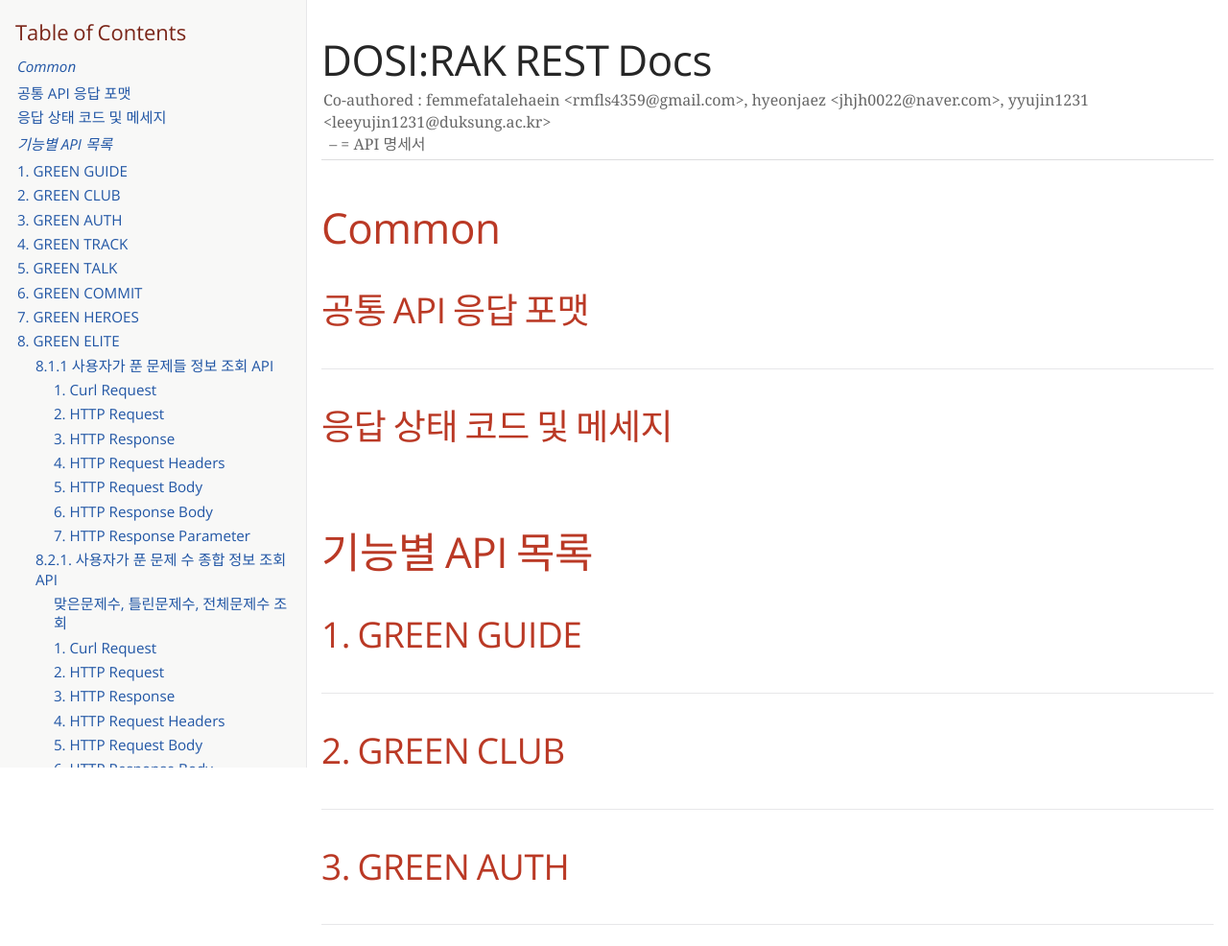
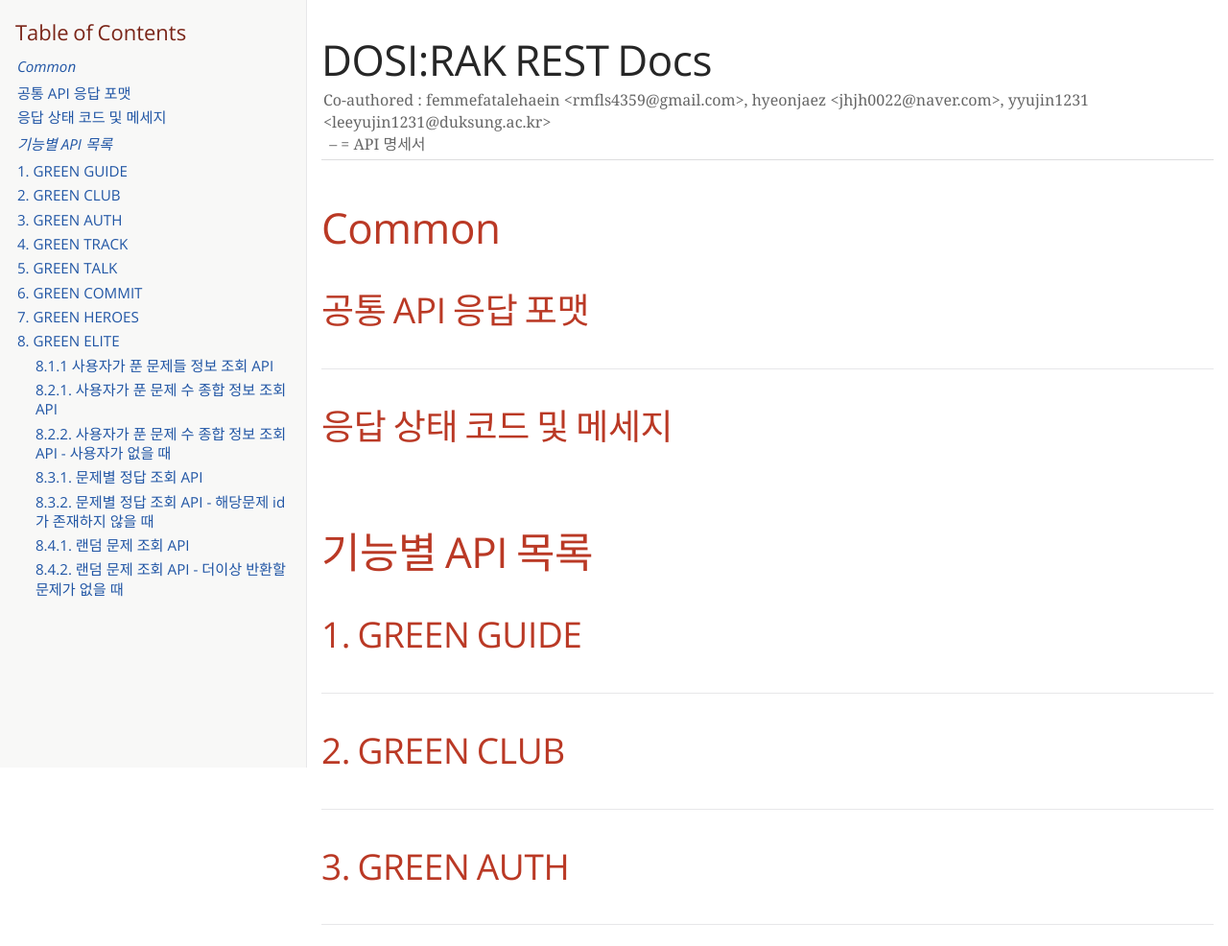
Before and after one commit to hyeonjaez/dosirak-be-refactoring, a plain HTML site: page src/docs/asciidoc/index.html in a window 1280 px wide. Shown: the top 986 px of the page at 96% size. Drawn offline with nearby package versions, Linux system fonts and the light colour scheme; a web font is replaced by a local one.

Commit message:
author 수정

```diff
--- a/src/docs/asciidoc/index.html
+++ b/src/docs/asciidoc/index.html
@@ -573,85 +573,13 @@ body.book #toc,body.book #preamble,body.book h1.sect0,body.book .sect1>h2{page-b
 <li><a href="#_7_green_heroes">7. GREEN HEROES</a></li>
 <li><a href="#_8_green_elite">8. GREEN ELITE</a>
 <ul class="sectlevel2">
-<li><a href="#_8_1_1_사용자가_푼_문제들_정보_조회_api">8.1.1 사용자가 푼 문제들 정보 조회 API</a>
-<ul class="sectlevel3">
-<li><a href="#_1_curl_request">1. Curl Request</a></li>
-<li><a href="#_2_http_request">2. HTTP Request</a></li>
-<li><a href="#_3_http_response">3. HTTP Response</a></li>
-<li><a href="#_4_http_request_headers">4. HTTP Request Headers</a></li>
-<li><a href="#_5_http_request_body">5. HTTP Request Body</a></li>
-<li><a href="#_6_http_response_body">6. HTTP Response Body</a></li>
-<li><a href="#_7_http_response_parameter">7. HTTP Response Parameter</a></li>
-</ul>
-</li>
-<li><a href="#_8_2_1_사용자가_푼_문제_수_종합_정보_조회_api">8.2.1. 사용자가 푼 문제 수 종합 정보 조회 API</a>
-<ul class="sectlevel4">
-<li><a href="#_맞은문제수_틀린문제수_전체문제수_조회">맞은문제수, 틀린문제수, 전체문제수 조회</a></li>
-<li><a href="#_1_curl_request_2">1. Curl Request</a></li>
-<li><a href="#_2_http_request_2">2. HTTP Request</a></li>
-<li><a href="#_3_http_response_2">3. HTTP Response</a></li>
-<li><a href="#_4_http_request_headers_2">4. HTTP Request Headers</a></li>
-<li><a href="#_5_http_request_body_2">5. HTTP Request Body</a></li>
-<li><a href="#_6_http_response_body_2">6. HTTP Response Body</a></li>
-<li><a href="#_7_http_response_parameter_2">7. HTTP Response Parameter</a></li>
-</ul>
-</li>
-<li><a href="#_8_2_2_사용자가_푼_문제_수_종합_정보_조회_api_사용자가_없을_때">8.2.2. 사용자가 푼 문제 수 종합 정보 조회 API - 사용자가 없을 때</a>
-<ul class="sectlevel3">
-<li><a href="#_1_curl_request_3">1. Curl Request</a></li>
-<li><a href="#_2_http_request_3">2. HTTP Request</a></li>
-<li><a href="#_3_http_response_3">3. HTTP Response</a></li>
-<li><a href="#_4_http_request_headers_3">4. HTTP Request Headers</a></li>
-<li><a href="#_5_http_request_body_3">5. HTTP Request Body</a></li>
-<li><a href="#_6_http_response_body_3">6. HTTP Response Body</a></li>
-<li><a href="#_7_http_response_parameter_3">7. HTTP Response Parameter</a></li>
-</ul>
-</li>
-<li><a href="#_8_3_1_문제별_정답_조회_api">8.3.1. 문제별 정답 조회 API</a>
-<ul class="sectlevel3">
-<li><a href="#_1_curl_request_4">1. Curl Request</a></li>
-<li><a href="#_2_http_request_4">2. HTTP Request</a></li>
-<li><a href="#_3_http_response_4">3. HTTP Response</a></li>
-<li><a href="#_4_http_request_headers_4">4. HTTP Request Headers</a></li>
-<li><a href="#_5_http_request_body_4">5. HTTP Request Body</a></li>
-<li><a href="#_6_http_response_body_4">6. HTTP Response Body</a></li>
-<li><a href="#_7_http_response_parameter_4">7. HTTP Response Parameter</a></li>
-</ul>
-</li>
-<li><a href="#_8_3_2_문제별_정답_조회_api_해당문제_id가_존재하지_않을_때">8.3.2. 문제별 정답 조회 API - 해당문제 id가 존재하지 않을 때</a>
-<ul class="sectlevel3">
-<li><a href="#_1_curl_request_5">1. Curl Request</a></li>
-<li><a href="#_2_http_request_5">2. HTTP Request</a></li>
-<li><a href="#_3_http_response_5">3. HTTP Response</a></li>
-<li><a href="#_4_http_request_headers_5">4. HTTP Request Headers</a></li>
-<li><a href="#_5_http_request_body_5">5. HTTP Request Body</a></li>
-<li><a href="#_6_http_response_body_5">6. HTTP Response Body</a></li>
-<li><a href="#_7_http_response_parameter_5">7. HTTP Response Parameter</a></li>
-</ul>
-</li>
-<li><a href="#_8_4_1_랜덤_문제_조회_api">8.4.1. 랜덤 문제 조회 API</a>
-<ul class="sectlevel5">
-<li><a href="#_랜덤으로_사용자가_풀지_않은_문제_한문제를_반환한다">랜덤으로 사용자가 풀지 않은 문제 한문제를 반환한다.</a></li>
-<li><a href="#_1_curl_request_6">1. Curl Request</a></li>
-<li><a href="#_2_http_request_6">2. HTTP Request</a></li>
-<li><a href="#_3_http_response_6">3. HTTP Response</a></li>
-<li><a href="#_4_http_request_headers_6">4. HTTP Request Headers</a></li>
-<li><a href="#_5_http_request_body_6">5. HTTP Request Body</a></li>
-<li><a href="#_6_http_response_body_6">6. HTTP Response Body</a></li>
-<li><a href="#_7_http_response_parameter_6">7. HTTP Response Parameter</a></li>
-</ul>
-</li>
-<li><a href="#_8_4_2_랜덤_문제_조회_api_더이상_반환할_문제가_없을_때">8.4.2. 랜덤 문제 조회 API - 더이상 반환할 문제가 없을 때</a>
-<ul class="sectlevel3">
-<li><a href="#_1_curl_request_7">1. Curl Request</a></li>
-<li><a href="#_2_http_request_7">2. HTTP Request</a></li>
-<li><a href="#_3_http_response_7">3. HTTP Response</a></li>
-<li><a href="#_4_http_request_headers_7">4. HTTP Request Headers</a></li>
-<li><a href="#_5_http_request_body_7">5. HTTP Request Body</a></li>
-<li><a href="#_6_http_response_body_7">6. HTTP Response Body</a></li>
-<li><a href="#_7_http_response_parameter_7">7. HTTP Response Parameter</a></li>
-</ul>
-</li>
+<li><a href="#_8_1_1_사용자가_푼_문제들_정보_조회_api">8.1.1 사용자가 푼 문제들 정보 조회 API</a></li>
+<li><a href="#_8_2_1_사용자가_푼_문제_수_종합_정보_조회_api">8.2.1. 사용자가 푼 문제 수 종합 정보 조회 API</a></li>
+<li><a href="#_8_2_2_사용자가_푼_문제_수_종합_정보_조회_api_사용자가_없을_때">8.2.2. 사용자가 푼 문제 수 종합 정보 조회 API - 사용자가 없을 때</a></li>
+<li><a href="#_8_3_1_문제별_정답_조회_api">8.3.1. 문제별 정답 조회 API</a></li>
+<li><a href="#_8_3_2_문제별_정답_조회_api_해당문제_id가_존재하지_않을_때">8.3.2. 문제별 정답 조회 API - 해당문제 id가 존재하지 않을 때</a></li>
+<li><a href="#_8_4_1_랜덤_문제_조회_api">8.4.1. 랜덤 문제 조회 API</a></li>
+<li><a href="#_8_4_2_랜덤_문제_조회_api_더이상_반환할_문제가_없을_때">8.4.2. 랜덤 문제 조회 API - 더이상 반환할 문제가 없을 때</a></li>
 </ul>
 </li>
 </ul>
@@ -1664,7 +1592,7 @@ Content-Length: 138
 </div>
 <div id="footer">
 <div id="footer-text">
-Last updated 2025-01-03 03:57:34 +0900
+Last updated 2025-01-03 04:08:48 +0900
 </div>
 </div>
 <script>
```
Also changed, not shown: 1 other file.
